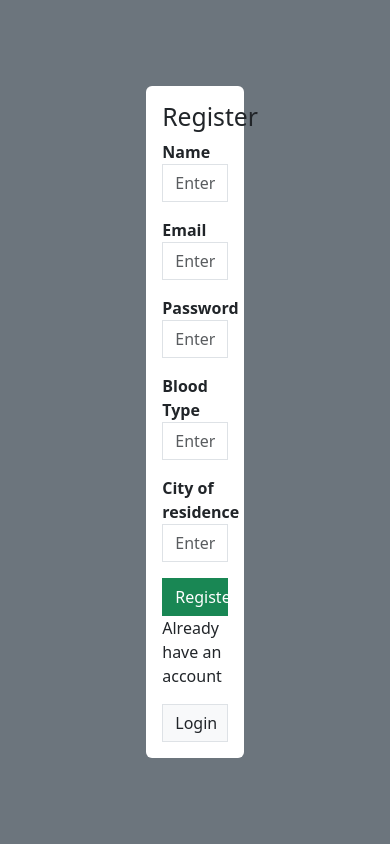
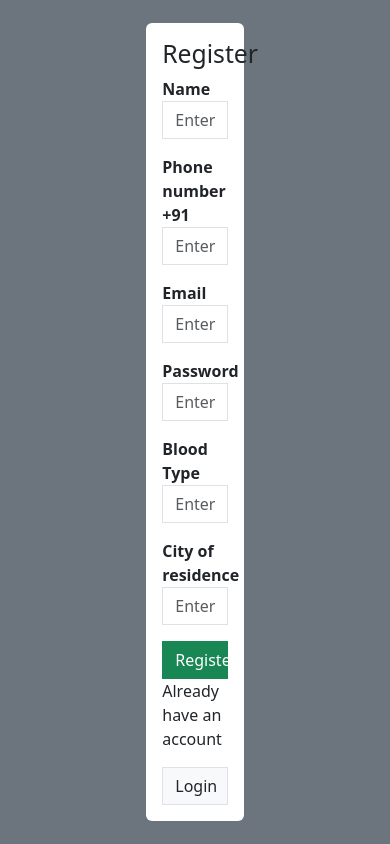
Before and after one commit to oxzoid/Blood-Donation, a React (Vite) app in the folder client/: page / in a window 390 px wide. Built offline with nearby package versions, Linux system fonts and the light colour scheme.

Commit message:
added phone number in register

```diff
--- a/client/src/Signup.jsx
+++ b/client/src/Signup.jsx
@@ -13,6 +13,17 @@ function Signup(){
                     </label>
                     <input type="text"
                     placeholder="Enter Name"
+                    autoComplete="off"
+                    name="email"
+                    className="form-control rounded-0">
+                    </input>
+                </div>
+                <div className="mb-3">
+                    <label htmlFor="email">
+                        <strong>Phone number +91 </strong>
+                    </label>
+                    <input type="text"
+                    placeholder="Enter number"
                     autoComplete="off"
                     name="email"
                     className="form-control rounded-0">
```
